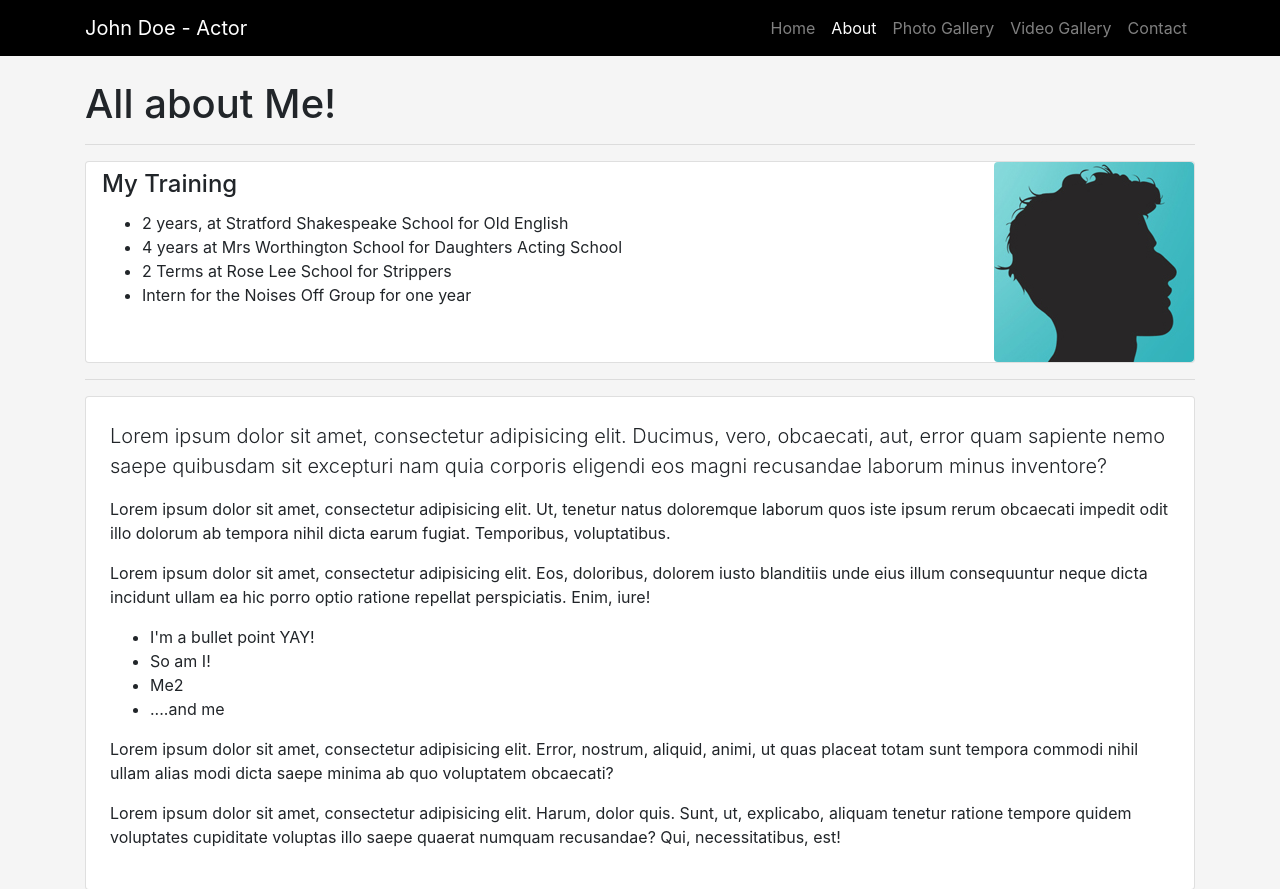
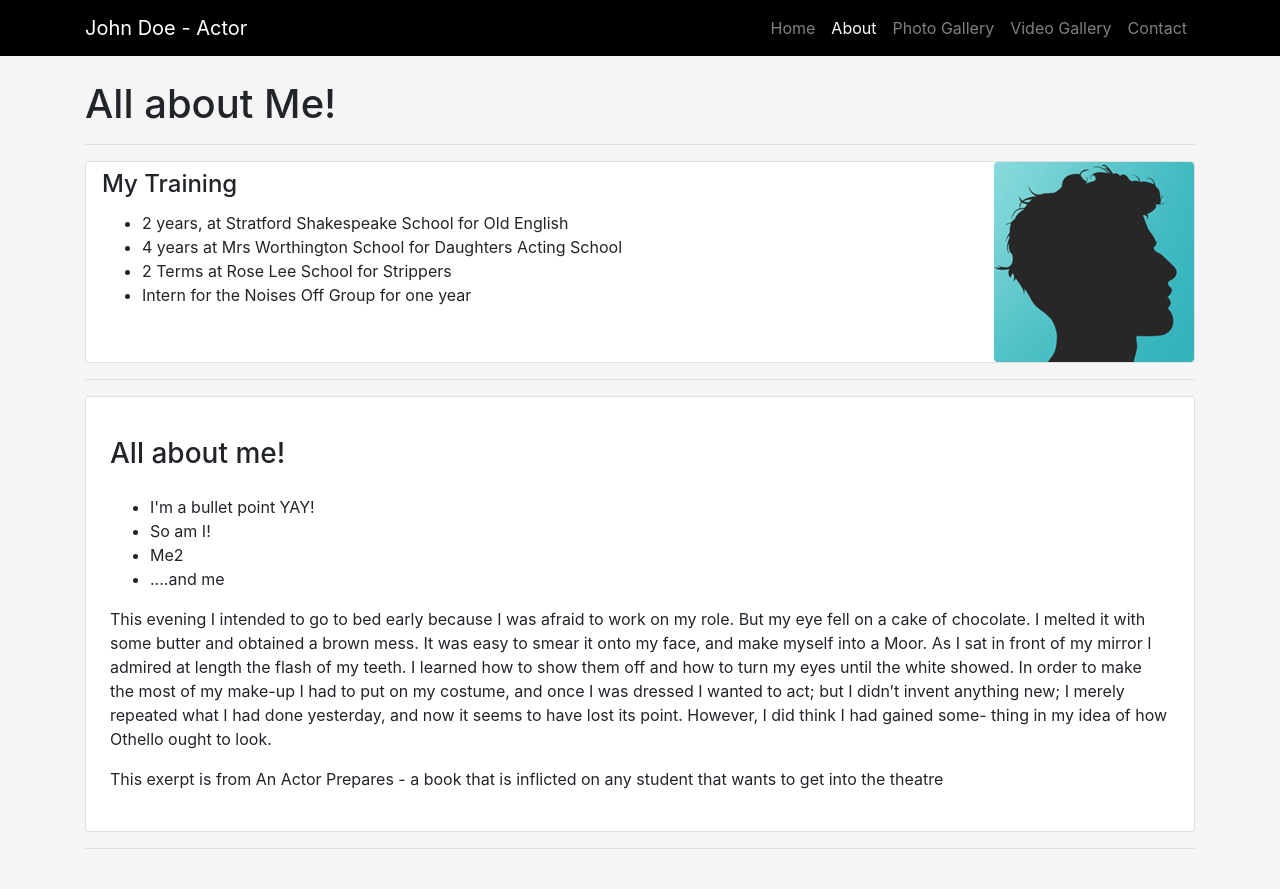
Before and after one commit to guildfordwebservices/actor-resume, a plain HTML site: page about.html in a window 1280 px wide. Shown: the top 889 px of the page. Drawn offline with Linux system fonts and the light colour scheme.

Commit message:
Update about.html

```diff
--- a/about.html
+++ b/about.html
@@ -73,20 +73,16 @@
         </div>
       </div><hr>
 	  <div class="card  p-4">
-	   <p class="lead">Lorem ipsum dolor sit amet, consectetur adipisicing elit. Ducimus, vero, obcaecati, aut, error quam sapiente nemo saepe quibusdam sit excepturi nam quia corporis eligendi eos magni recusandae laborum minus inventore?</p>
-
-        <p>Lorem ipsum dolor sit amet, consectetur adipisicing elit. Ut, tenetur natus doloremque laborum quos iste ipsum rerum obcaecati impedit odit illo dolorum ab tempora nihil dicta earum fugiat. Temporibus, voluptatibus.</p>
-
-        <p>Lorem ipsum dolor sit amet, consectetur adipisicing elit. Eos, doloribus, dolorem iusto blanditiis unde eius illum consequuntur neque dicta incidunt ullam ea hic porro optio ratione repellat perspiciatis. Enim, iure!</p>
+	   <p class="lead"><h3>All about me!</h3></p>
 <ul>
   <li>I'm a bullet point YAY!</li>
   <li>So am I!</li>
   <li>Me2</li>
   <li>....and me</li>
 </ul>
-        <p>Lorem ipsum dolor sit amet, consectetur adipisicing elit. Error, nostrum, aliquid, animi, ut quas placeat totam sunt tempora commodi nihil ullam alias modi dicta saepe minima ab quo voluptatem obcaecati?</p>
+        <p>This evening I intended to go to bed early because I was afraid to work on my role. But my eye fell on a cake of chocolate. I melted it with some butter and obtained a brown mess. It was easy to smear it onto my face, and make myself into a Moor. As I sat in front of my mirror I admired at length the flash of my teeth. I learned how to show them off and how to turn my eyes until the white showed. In order to make the most of my make-up I had to put on my costume, and once I was dressed I wanted to act; but I didn’t invent anything new; I merely repeated what I had done yesterday, and now it seems to have lost its point. However, I did think I had gained some- thing in my idea of how Othello ought to look.</p>
 
-        <p>Lorem ipsum dolor sit amet, consectetur adipisicing elit. Harum, dolor quis. Sunt, ut, explicabo, aliquam tenetur ratione tempore quidem voluptates cupiditate voluptas illo saepe quaerat numquam recusandae? Qui, necessitatibus, est!</p>
+        <p>This exerpt is from An Actor Prepares - a book that is inflicted on any student that wants to get into the theatre</p>
 </div>
         <hr>
 </div>
```
